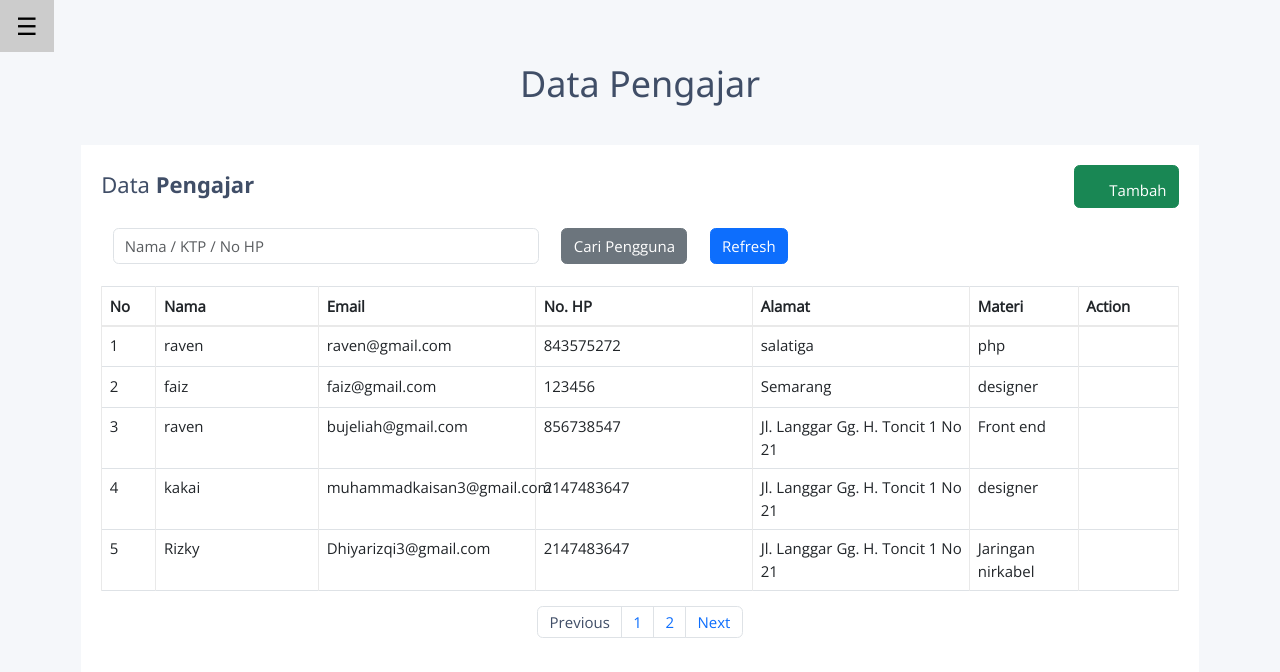
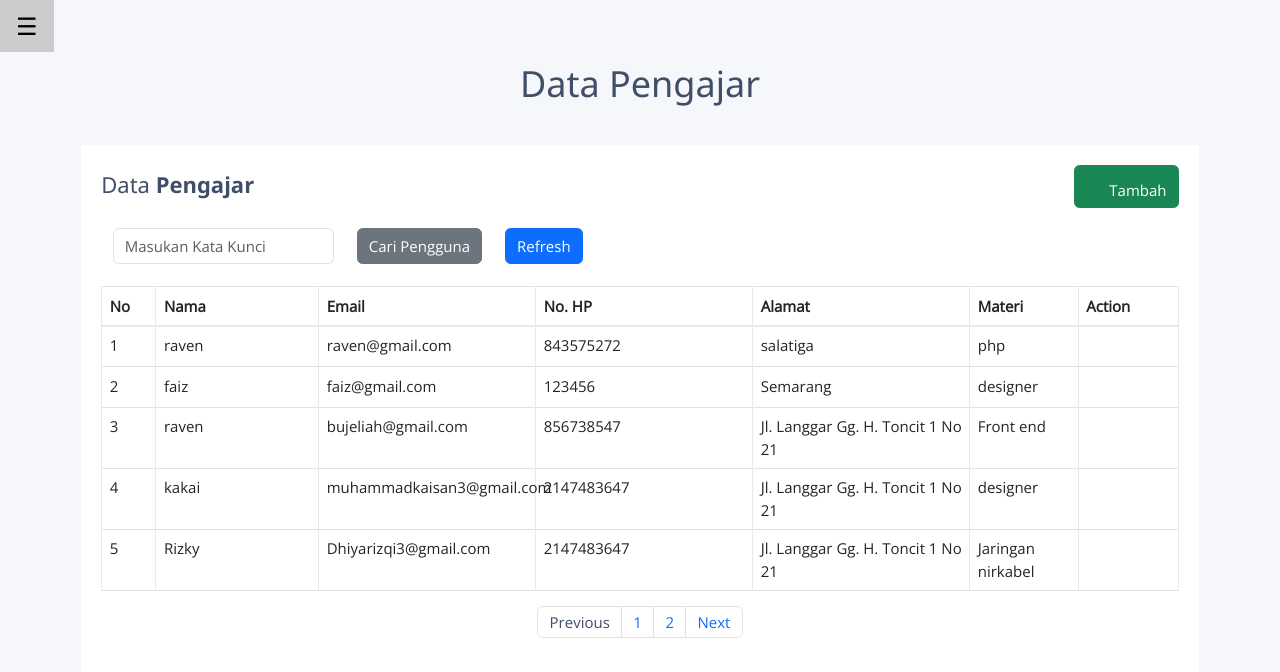
Before and after one commit to alifmhmmd21/Project_KP, a PHP site: page /DataPengajar.php in a window 1280 px wide. Shown: the top 672 px of the page. Run offline with PHP 8.4, Linux system fonts and the light colour scheme; data comes from the database, SQL or seed files in the repository.

Commit message:
edit by kakai

```diff
--- a/DataPengajar.php
+++ b/DataPengajar.php
@@ -99,13 +99,12 @@ $nomor = $halaman_awal + 1;
                         <form>
                             <div class="container text-center">
                                 <div class="row">
-                                    <div class="col-5">
-                                        <input type="text" class="form-control" placeholder="Nama / KTP / No HP"
-                                            name="katakunci" value="<?php echo $katakunci ?>" />
+                                    <div class="col-auto">
+                                        <input type="text" class="form-control" placeholder="Masukan Kata Kunci" name="katakunci"
+                                        value="<?php echo $katakunci ?>" />
                                     </div>
                                     <div class="col-auto">
-                                        <input type="submit" name="cari" value="Cari Pengguna"
-                                            class="btn btn-secondary" />
+                                        <input type="submit" name="cari" value="Cari Pengguna" class="btn btn-secondary" />
                                     </div>
                                     <div class="col-auto">
                                         <a href="DataPengajar.php">
```
